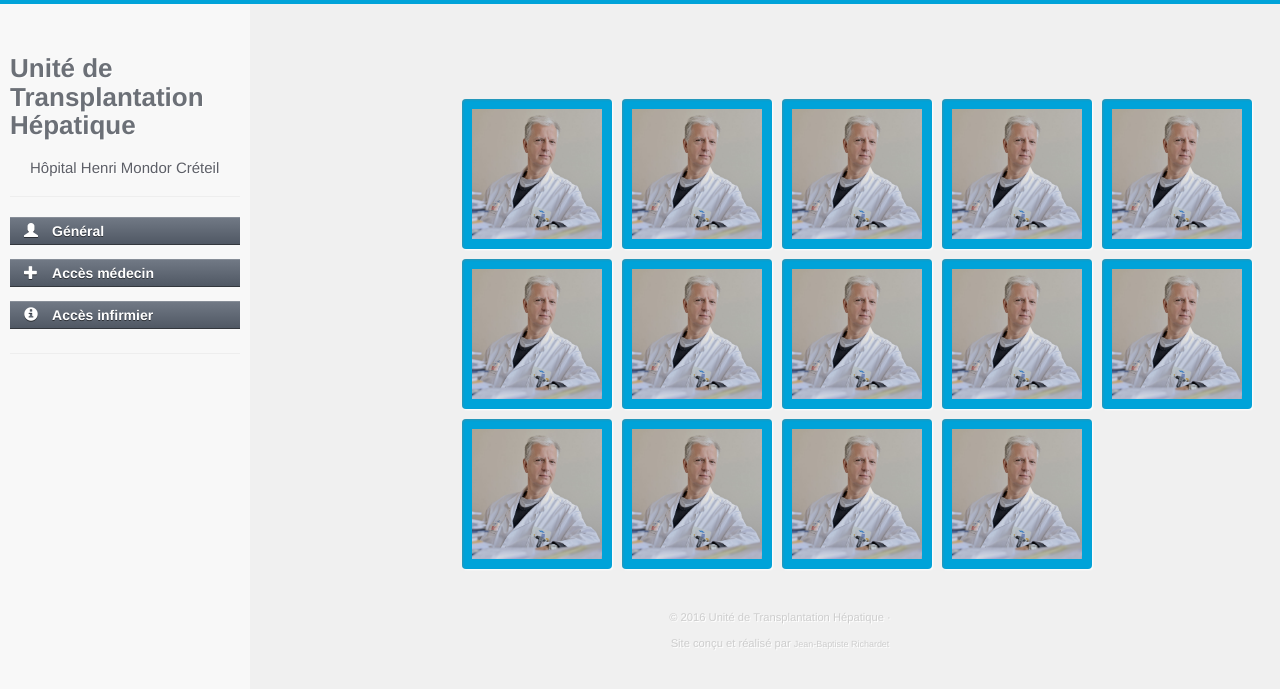
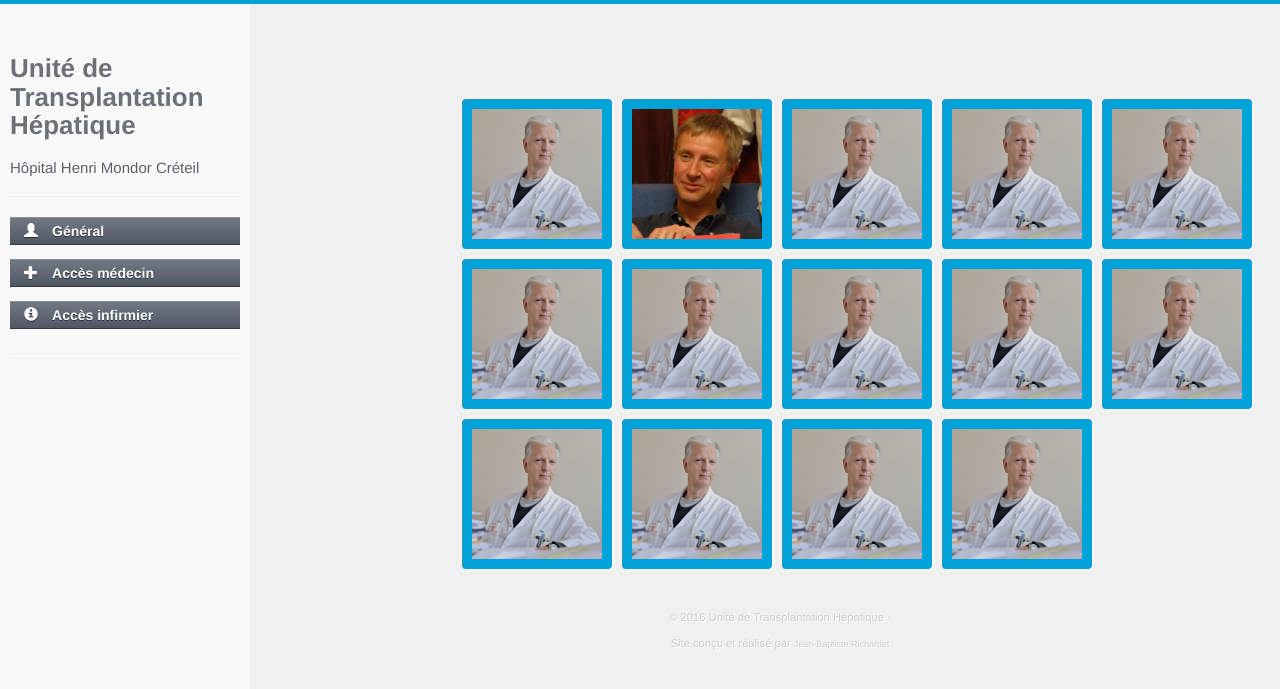
Before and after one commit to jphr/ARPHD, a Jekyll site: the page built from contact.html, in a window 1280 px wide. Shown: the top 689 px of the page. Built offline with Jekyll 4.4.1, drawn with Linux system fonts in a browser that asks for light colours.

Commit message:
Update trombinoscope

```diff
--- a/contact.html
+++ b/contact.html
@@ -40,14 +40,14 @@ title: Unité de Transplantation Hépatique - Hôpital Henri Mondor Créteil
         </li>
       <li>
         <a href="#image-2">
-          <img src="images/christophe-duvoux.jpg" alt="Christophe Duvoux">
-          <span>Christophe Duvoux</span>
+          <img src="images/jph-richardet.jpg" alt="Jean-Philippe Richardet">
+          <span>Jean-Philippe Richardet</span>
         </a>
         <div class="lb-overlay" id="image-2">
-          <img src="images/christophe-duvoux.jpg" alt="Christophe Duvoux" />
+          <img src="images/jph-richardet.jpg" alt="Jean-Philippe Richardet" />
           <div>
-            <h3>Christophe Duvoux</h3>
-              <p>Professeur en transplantation du foie au CHU Henri Mondor de Créteil</p>
+            <h3>Jean-Philippe Richardet</h3>
+              <p>Docteur en transplantation du foie au CHU Henri Mondor de Créteil</p>
               <a href="#image-1" class="lb-prev">Prec</a>
               <a href="#image-3" class="lb-next">Suiv</a>
             </div>
--- a/css/hc.css
+++ b/css/hc.css
@@ -170,7 +170,6 @@ li{
 .sidebar-nav li
 {
   line-height:30px;
-  text-indent:1em;
   font-family:"Helvetica Neue", helvetica, "Open Sans", sans-serif;
   font-weight:200;
   color:#9c9c9c;
@@ -224,7 +223,6 @@ li{
   font-size:1.3em;
   text-shadow:1px 1px #fff;
   text-align: left;
-  text-indent: 0;
 }
 
 .brand:hover
@@ -354,21 +352,14 @@ pre
   line-height:130%
 }
 
-#welcome-greeting h1:hover
-{
-  font-size:3em;
-  font-weight:700;
-  color:#2d4440;
-  transition:all .5s ease 0
-}
-
 #welcome-greeting > h2
 {
   font-size:2em;
   font-weight:100;
   color:#2e2e2e;
   padding-top:0;
-  line-height:140%
+  line-height:140%;
+  text-align: justify;
 }
 
 #welcome-greeting h2 a
--- a/css/trombi.css
+++ b/css/trombi.css
@@ -85,7 +85,7 @@
 .lb-overlay div h3,
 .lb-overlay div p{
 	padding: 0px 20px;
-	max-width: 250px;
+	max-width: 277px;
 	height: 60px;
 }
 .lb-overlay div h3{
@@ -93,6 +93,9 @@
 	float: left;
 	text-align: right;
 	border-right: 1px solid rgba(27,54,81,0.4);
+	margin: 0;
+	height: auto;
+	color: rgb(27, 54, 81);
 }
 .lb-overlay div h3 span,
 .lb-overlay div p{
```
Also changed, not shown: images/jph-richardet.jpg (added).
